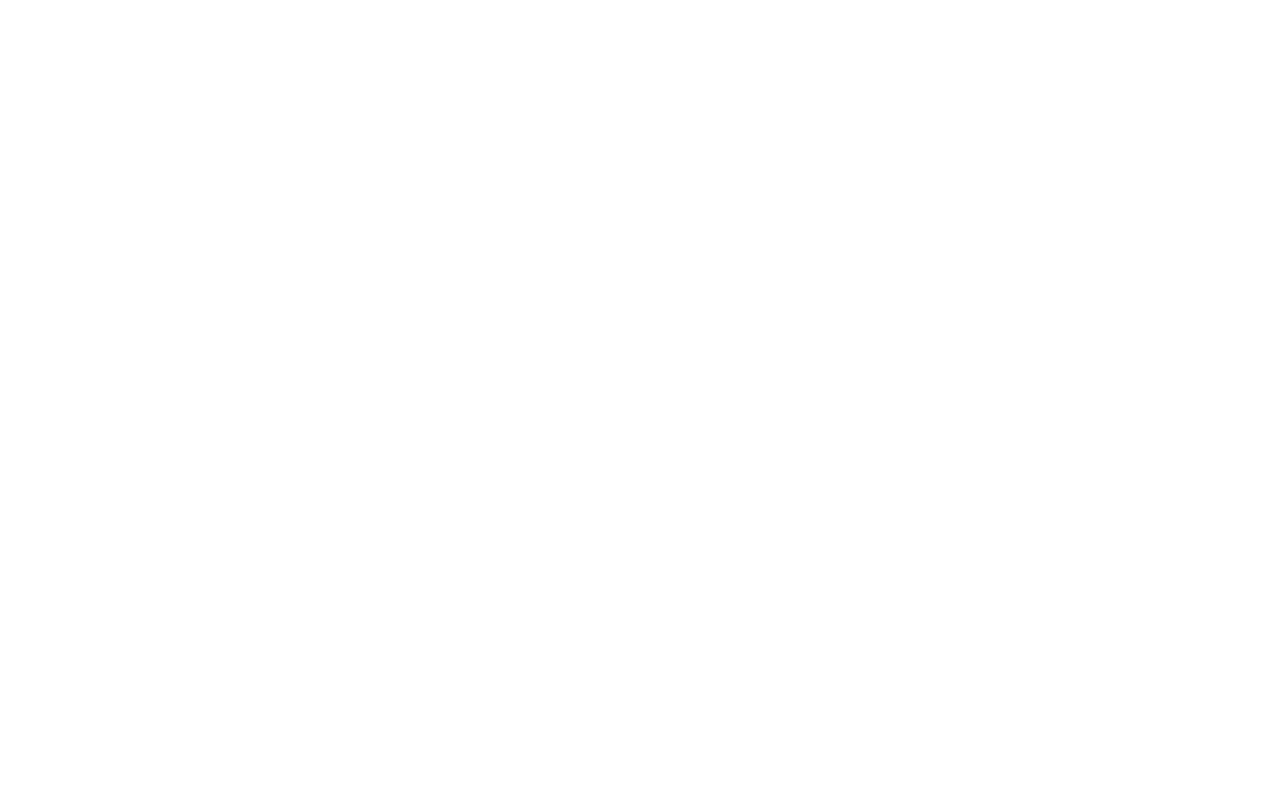
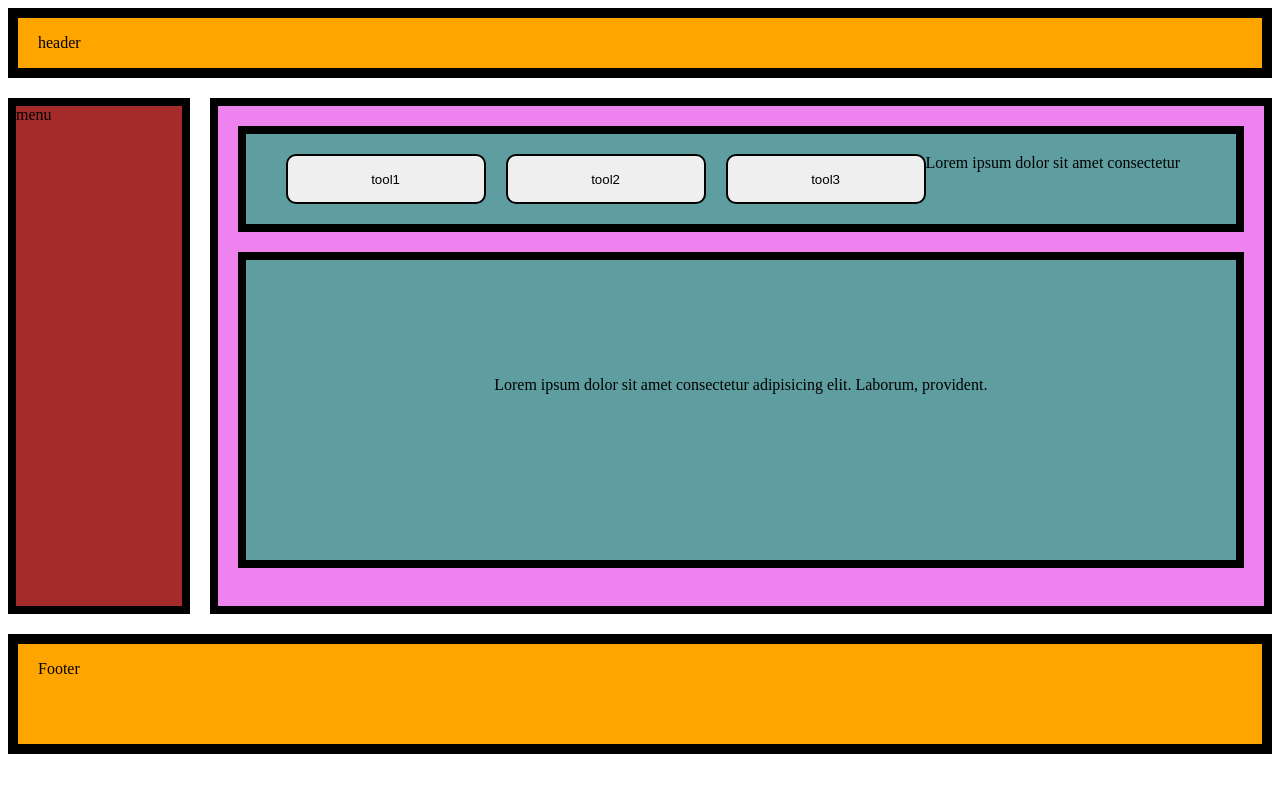
Before and after one commit to deoliaman00/WEB-DEV-2023-GRAPHIC-ERA, a plain HTML site: page question6/sixB/sixB.html in a window 1280 px wide. Drawn offline with Linux system fonts and the light colour scheme.

Commit message:
Added 6b solution

```diff
--- /dev/null
+++ b/question6/sixB/sixB.css
@@ -0,0 +1,62 @@
+.navbar-div{
+    border: solid 10px black;
+    padding-left: 20px;
+    background-color: orange;
+}
+
+.container {
+  display: flex; /* Use flexbox for layout */
+  flex-direction: row;
+  margin-top: 20px;
+}
+.left-bar{
+    background-color: brown;
+    border: solid 8px black;
+    width: 200px;
+    min-height:500px ;
+}
+
+.right-content{
+    background-color: violet;
+    border: solid 8px black;
+    width: 100%;
+    margin-left: 20px;
+}
+.navbar-btn{
+     border: solid 2px black;
+     margin-left: 20px;
+     width: 200px;
+     border-radius: 10px;
+}
+.sub-div-1{
+    background-color: cadetblue;
+    margin:20px 20px 20px 20px;
+    border: solid 8px black;
+    height:50px;
+    display: flex;
+    flex-direction: row;
+    justify-content:first baseline;
+    padding-top: 20px;
+    padding-bottom: 20px;
+    padding-left: 20px;
+}
+
+.sub-div-2{
+    background-color: cadetblue;
+    margin:20px 20px 20px 20px;
+    border: solid 8px black;
+    height:60%;
+    text-align: center;
+}
+
+.sub-div-2-para{
+    padding-top: 100px;
+}
+
+.footer-div{
+    border: solid 10px black;
+    padding-left: 20px;
+    background-color: orange;
+    margin-top: 20px;
+    height:100px;
+}
--- a/question6/sixB/sixB.html
+++ b/question6/sixB/sixB.html
@@ -5,8 +5,31 @@
     <meta http-equiv="X-UA-Compatible" content="IE=edge">
     <meta name="viewport" content="width=device-width, initial-scale=1.0">
     <title>Document</title>
+    <link rel="stylesheet" href="sixB.css">
 </head>
 <body>
-
+    <div class="navbar-div">
+        <p class="navbar-text">header</p>
+    </div>
+    <div class="container">
+        <div class="left-bar">
+           menu
+        </div>
+        <div class="right-content">
+            <div class="sub-div-1">
+              <button class="navbar-btn">tool1</button>
+              <button class="navbar-btn">tool2</button>
+              <button class="navbar-btn">tool3</button>
+              <span>Lorem ipsum dolor sit amet consectetur</span>
+            </div>
+            <div class="sub-div-2">
+                <p class="sub-div-2-para">Lorem ipsum dolor sit amet consectetur adipisicing elit. Laborum, provident.</p>
+            </div>
+            <!-- Add more divs as needed -->
+        </div>
+    </div>
+    <div class="footer-div">
+        <p class="footer-text">Footer</p>
+    </div>
 </body>
 </html>
```
